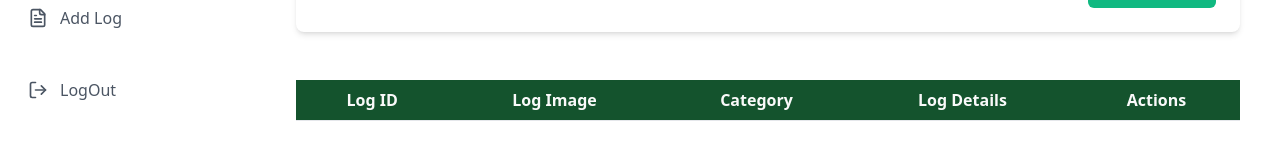
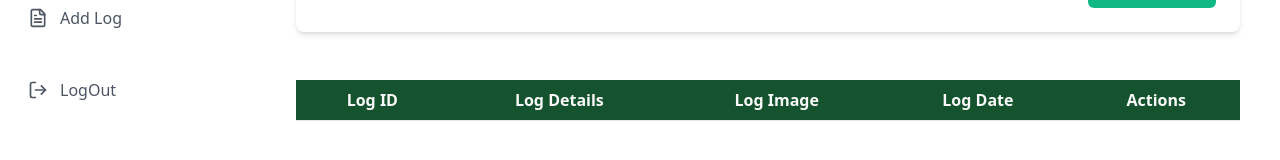
Before and after one commit to DonShanilka/greenShadow_react_frontEnd, a React (Vite) app: page /create-log in a window 1280 px wide. Shown: the part 414-574 px from the top of the page. Built offline with nearby package versions, Linux system fonts and the light colour scheme.

Commit message:
fix log add bugs

```diff
--- a/src/components/logComponent/LogAddForm.tsx
+++ b/src/components/logComponent/LogAddForm.tsx
@@ -8,31 +8,31 @@ function LogAddForm() {
   const [logDetails, setLogDetails] = useState("");
   const [logImage, setLogImage] = useState<File | null>(null);
 
-  const equipmentList = useSelector((state : any) => state.logs);
+  const logList = useSelector((state : any) => state.logs);
   const dispatch = useDispatch();
 
   const handleSubmit = (e: React.FormEvent<HTMLFormElement>) => {
     e.preventDefault();
 
-    // Prepare form data
-    const formData = new FormData();
-    formData.append("logDate", logDate);
-    formData.append("logDetails", logDetails);
-    if (logImage) {
-      formData.append("logImage", logImage);
-    }
+    if (logDate && logDetails && logImage !== null) {
+      const newLogData = {
+        id: new Date().getTime(),
+        logDate,
+        logDetails,
+        logImage: logImage ? URL.createObjectURL(logImage) : null, // Convert to URL for preview
+      };
 
-    if (logDate && logDetails && logImage !== null) {
-      dispatch(addLog(formData));
+      dispatch(addLog(newLogData));
+
+      // Reset form state
       setLogDate("");
       setLogDetails("");
       setLogImage(null);
     } else {
       alert("Please Fill in All Fields");
     }
-    console.log("Form submitted:", { logDate, logDetails, logImage });
-    // Submit the form data to an API or parent function
   };
+
 
   const handleDelete = (id: number) => {
     dispatch(deleteLog({ id }));
@@ -111,7 +111,7 @@ function LogAddForm() {
     </div>
 
     <div className="mt-12">
-      <LogTable equipmentList={equipmentList} />
+      <LogTable logList={logList} handleDelete={handleDelete}/>
     </div>
     </>
   );
--- a/src/components/logComponent/LogTable.tsx
+++ b/src/components/logComponent/LogTable.tsx
@@ -1,6 +1,7 @@
+import { Delete, EditIcon } from 'lucide-react'
 import React from 'react'
 
-function LogTable() {
+function LogTable({logList = [], handleDelete}) {
   return (
     <>
     <div className="w-full mt-6 overflow-x-auto">
@@ -8,37 +9,35 @@ function LogTable() {
       <thead className="bg-green-900 text-zinc-50">
         <tr>
           <th className="px-4 py-2 border-b">Log ID</th>
+          <th className="px-4 py-2 border-b">Log Details</th>
           <th className="px-4 py-2 border-b">Log Image</th>
-          <th className="px-4 py-2 border-b">Category</th>
-          <th className="px-4 py-2 border-b">Log Details</th>
+          <th className="px-4 py-2 border-b">Log Date</th>
           <th className="px-4 py-2 border-b">Actions</th>
         </tr>
       </thead>
       <tbody className="text-center">
-        {/* {fields.map((field) => (
-          <tr key={field.id}>
-            <td className="px-4 py-2 border-b">{field.fieldId}</td>
-            <td className="px-4 py-2 border-b">{field.fieldName}</td>
-            <td className="px-4 py-2 border-b">{field.location}</td>
-            <td className="px-4 py-2 border-b">{field.extentSize}</td>
-            <td className="px-4 py-2 border-b">{field.fieldImage1}</td>
-            <td className="px-4 py-2 border-b">{field.fieldImage2}</td>
+        {logList.map((log) => (
+          <tr key={log.id}>
+            <td className="px-4 py-2 border-b">{log.id}</td>
+            <td className="px-4 py-2 border-b">{log.logDetails}</td>
+            <td className="px-4 py-2 border-b">{log.logImage}</td>
+            <td className="px-4 py-2 border-b">{log.logDate}</td>
             <td className="px-4 py-2 border-b">
-              <button
+              {/* <button
                 onClick={() => openUpdateModal(field)}
                 className="bg-orange-400 hover:bg-orange-500 text-white py-1 px-3 rounded-md"
               >
                 <EditIcon />
-              </button>
+              </button> */}
               <button
-                onClick={() => handleDelete(field.id)}
+                onClick={() => handleDelete(log.id)}
                 className="bg-red-600 hover:bg-red-700 text-white py-1 px-3 rounded-md ml-2"
               >
                 <Delete />
               </button>
             </td>
           </tr>
-        ))} */}
+        ))}
       </tbody>
     </table>
   </div>
```
